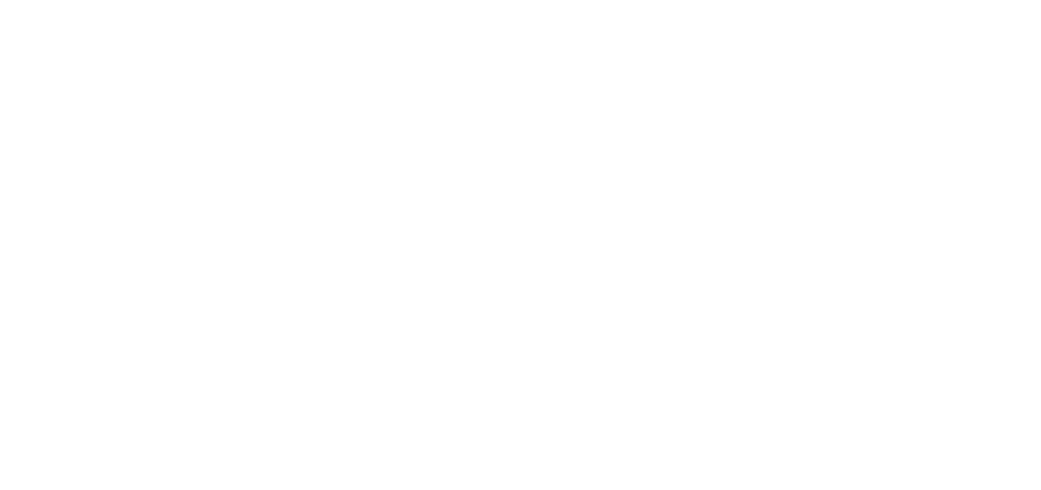
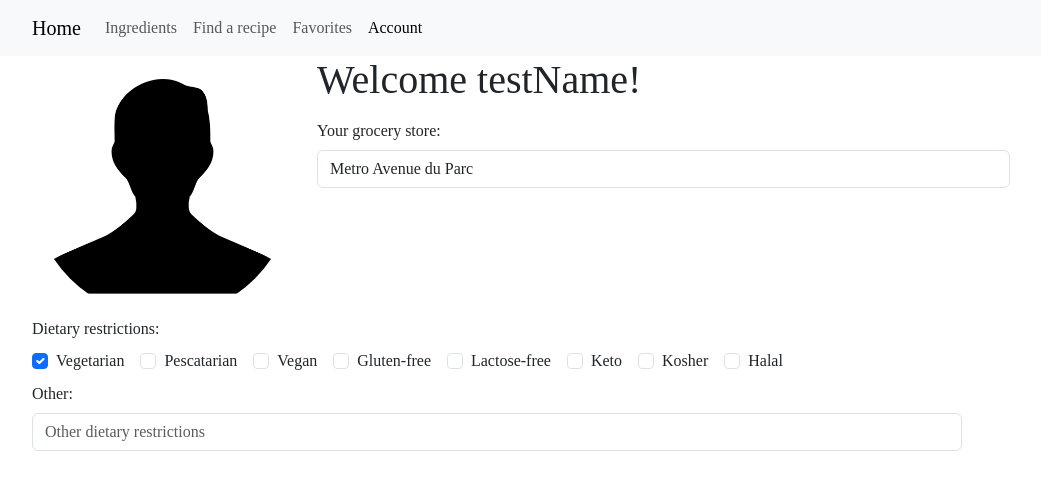
Before and after one commit to keyu1021/campus-budget-eats, a React (Create React App) app: page /account in a window 1280 px wide. Before the commit this address had no page. Shown: the top 490 px of the page, without its empty margins (50-1091 px from the left). Built offline with nearby package versions, Linux system fonts and the light colour scheme; a web font is replaced by a local one.

Commit message:
functional account page and persistent data

```diff
--- a/package.json
+++ b/package.json
@@ -3,6 +3,7 @@
   "version": "0.1.0",
   "private": true,
   "dependencies": {
+    "@reduxjs/toolkit": "^1.9.7",
     "@testing-library/jest-dom": "^5.17.0",
     "@testing-library/react": "^13.4.0",
     "@testing-library/user-event": "^13.5.0",
@@ -12,7 +13,10 @@
     "react-circular-progressbar": "^2.1.0",
     "react-dom": "^18.2.0",
     "react-icons": "^4.11.0",
+    "react-redux": "^8.1.3",
+    "react-router-bootstrap": "^0.26.2",
     "react-scripts": "5.0.1",
+    "redux": "^4.2.1",
     "uuid": "^9.0.1",
     "web-vitals": "^2.1.4"
   },
--- a/src/App.js
+++ b/src/App.js
@@ -1,19 +1,43 @@
-import React from 'react';
-import { BrowserRouter, Routes, Route } from "react-router-dom";
+import React, { useEffect } from 'react';
+import { BrowserRouter, Routes, Route } from 'react-router-dom';
 
 import Login from './components/Login';
 import Register from './components/Register';
 import Welcome from './components/Welcome';
 import Home from './components/Home';
+import Account from './components/Account';
 
 function App() {
+  useEffect(() => {
+    const isUserDataSet = localStorage.getItem('username') !== null;
+
+    if (!isUserDataSet) {
+      console.log('Setting initial data')
+      // Set initial data in local storage
+      localStorage.setItem('username', 'testName');
+      localStorage.setItem('password', 'testPassword');
+      localStorage.setItem('budget', 350);
+      localStorage.setItem('groceryStore', 'Metro Avenue du Parc');
+      localStorage.setItem('isVegetarian', true);
+      localStorage.setItem('isPescatarian', false);
+      localStorage.setItem('isVegan', false);
+      localStorage.setItem('isGlutenFree', false);
+      localStorage.setItem('isLactoseFree', false);
+      localStorage.setItem('isKeto', false);
+      localStorage.setItem('isKosher', false);
+      localStorage.setItem('isHalal', false);
+      localStorage.setItem('otherRestrictions', '');
+    }
+  }, []);
+
   return (
     <BrowserRouter>
       <Routes>
         <Route path='/' element={<Welcome />} />
         <Route path='/login' element={<Login />} />
         <Route path='/register' element={<Register />} />
-            <Route path='/home' element={<Home />}/>
+        <Route path='/home' element={<Home />} />
+        <Route path='/account' element={<Account />} />
       </Routes>
     </BrowserRouter>
   );
--- a/src/components/Account.js
+++ b/src/components/Account.js
@@ -0,0 +1,201 @@
+import React, { useEffect, useState } from 'react';
+
+import Col from 'react-bootstrap/Col';
+import Container from 'react-bootstrap/Container';
+import Image from 'react-bootstrap/Image';
+import Row from 'react-bootstrap/Row';
+import Form from 'react-bootstrap/Form';
+
+import Navigation from './assets/Navigation';
+import accountLogo from '../images/account-logo.png';
+
+function Account() {
+  const [username, setUsername] = useState('');
+  const [groceryStore, setGroceryStore] = useState('');
+  const [otherRestrictions, setOtherRestrictions] = useState('');
+  const [isVegetarian, setIsVegetarian] = useState(false);
+  const [isPescatarian, setIsPescatarian] = useState(false);
+  const [isVegan, setIsVegan] = useState(false);
+  const [isGlutenFree, setIsGlutenFree] = useState(false);
+  const [isLactoseFree, setIsLactoseFree] = useState(false);
+  const [isKeto, setIsKeto] = useState(false);
+  const [isKosher, setIsKosher] = useState(false);
+  const [isHalal, setIsHalal] = useState(false);
+
+  useEffect(() => {
+    // Load data from local storage
+    setUsername(localStorage.getItem('username'));
+    setGroceryStore(localStorage.getItem('groceryStore'));
+    setOtherRestrictions(localStorage.getItem('otherRestrictions'));
+    setIsVegetarian(localStorage.getItem('isVegetarian') === 'true');
+    setIsPescatarian(localStorage.getItem('isPescatarian') === 'true');
+    setIsVegan(localStorage.getItem('isVegan') === 'true');
+    setIsGlutenFree(localStorage.getItem('isGlutenFree') === 'true');
+    setIsLactoseFree(localStorage.getItem('isLactoseFree') === 'true');
+    setIsKeto(localStorage.getItem('isKeto') === 'true');
+    setIsKosher(localStorage.getItem('isKosher') === 'true');
+    setIsHalal(localStorage.getItem('isHalal') === 'true');
+    console.log('Loaded from localStorage:', otherRestrictions);
+  }, []);
+
+  const handleOtherRestrictionChange = (e) => {
+    setOtherRestrictions(e.target.value);
+    localStorage.setItem('otherRestrictions', e.target.value);
+  };
+
+  const handleGroceryStoreChange = (e) => {
+    setGroceryStore(e.target.value);
+    localStorage.setItem('groceryStore', e.target.value);
+  }
+
+  const handleIsVegetarianChange = (e) => {
+    setIsVegetarian(e.target.checked);
+    localStorage.setItem('isVegetarian', e.target.checked);
+  };
+
+  const handleIsPescatarianChange = (e) => {
+    setIsPescatarian(e.target.checked);
+    localStorage.setItem('isPescatarian', e.target.checked);
+  };
+
+  const handleIsVeganChange = (e) => {
+    setIsVegan(e.target.checked);
+    localStorage.setItem('isVegan', e.target.checked);
+  };
+
+  const handleIsGlutenFreeChange = (e) => {
+    setIsGlutenFree(e.target.checked);
+    localStorage.setItem('isGlutenFree', e.target.checked);
+  };
+
+  const handleIsLactoseFreeChange = (e) => {
+    setIsLactoseFree(e.target.checked);
+    localStorage.setItem('isLactoseFree', e.target.checked);
+  };
+
+  const handleIsKetoChange = (e) => {
+    setIsKeto(e.target.checked);
+    localStorage.setItem('isKeto', e.target.checked);
+  };
+
+  const handleIsKosherChange = (e) => {
+    setIsKosher(e.target.checked);
+    localStorage.setItem('isKosher', e.target.checked);
+  };
+
+  const handleIsHalalChange = (e) => {
+    setIsHalal(e.target.checked);
+    localStorage.setItem('isHalal', e.target.checked);
+  };
+
+  return (
+    <React.Fragment>
+      <Navigation />
+      <Container>
+        <Row>
+          <Col lg={3}>
+            <Image
+              src={accountLogo}
+              style={{ width: '100%', height: 'auto' }}
+              roundedCircle
+            />
+          </Col>
+          <Col lg={9}>
+            <h1>Welcome {username}!</h1>
+
+            <Form.Group className='mb-3' controlId='formGroceryStore'>
+              <Form.Label column sm='2'>
+                Your grocery store:
+              </Form.Label>
+              <Col sm='10'>
+                <Form.Control
+                  value={groceryStore}
+                  onChange={handleGroceryStoreChange}
+                  type='text'
+                  placeholder='Your grocery store'
+                />
+              </Col>
+            </Form.Group>
+          </Col>
+        </Row>
+
+        <Row>
+          <Col lg={12}>
+            <Form.Label>Dietary restrictions:</Form.Label>
+          </Col>
+        </Row>
+        <Row>
+          <Col lg={12}>
+            <Form>
+              <Form.Check
+                inline
+                label='Vegetarian'
+                checked={isVegetarian}
+                onChange={handleIsVegetarianChange}
+              />
+              <Form.Check
+                inline
+                label='Pescatarian'
+                checked={isPescatarian}
+                onChange={handleIsPescatarianChange}
+              />
+              <Form.Check
+                inline
+                label='Vegan'
+                checked={isVegan}
+                onChange={handleIsVeganChange}
+              />
+              <Form.Check
+                inline
+                label='Gluten-free'
+                checked={isGlutenFree}
+                onChange={handleIsGlutenFreeChange}
+              />
+              <Form.Check
+                inline
+                label='Lactose-free'
+                checked={isLactoseFree}
+                onChange={handleIsLactoseFreeChange}
+              />
+              <Form.Check
+                inline
+                label='Keto'
+                checked={isKeto}
+                onChange={handleIsKetoChange}
+              />
+              <Form.Check
+                inline
+                label='Kosher'
+                checked={isKosher}
+                onChange={handleIsKosherChange}
+              />
+              <Form.Check
+                inline
+                label='Halal'
+                checked={isHalal}
+                onChange={handleIsGlutenFreeChange}
+              />
+            </Form>
+          </Col>
+        </Row>
+        <Row>
+          <Form.Group className='mb-3' controlId='formOther'>
+            <Form.Label column sm='2'>
+              Other:
+            </Form.Label>
+            <Col sm='10'>
+              <Form.Control
+                type='text'
+                value={otherRestrictions}
+                onChange={handleOtherRestrictionChange}
+                placeholder='Other dietary restrictions'
+              />
+            </Col>
+          </Form.Group>
+        </Row>
+      </Container>
+    </React.Fragment>
+  );
+}
+
+export default Account;
--- a/src/components/Login.js
+++ b/src/components/Login.js
@@ -1,14 +1,41 @@
-import React from 'react';
-import styles from'./../styles/Auth.module.css';
+import React, {useState} from 'react';
+
+import { LinkContainer } from 'react-router-bootstrap';
+
+import styles from './../styles/Auth.module.css';
 
 function Login() {
+  const [inputUsername, setInputUsername] = useState('');
+  const [inputPassword, setInputPassword] = useState('');
+
+  const handleLogin = (e) => {
+    localStorage.setItem('username', inputUsername);
+    localStorage.setItem('password', inputPassword);
+    setInputUsername('');
+    setInputPassword('');
+  };
+
   return (
     <div className={styles['auth-container']}>
       <h2>Login</h2>
       <form>
-                <input type="text" placeholder="Username" />
-                <input type="password" placeholder="Password" />
-                <button type="submit">Login</button>
+        <input
+          type='text'
+          placeholder='Username'
+          value={inputUsername}
+          onChange={(e) => setInputUsername(e.target.value)}
+        />
+        <input
+          type='password'
+          placeholder='Password'
+          value={inputPassword}
+          onChange={(e) => setInputPassword(e.target.value)}
+        />
+        <LinkContainer to='/home'>
+          <button type='submit' onClick={handleLogin}>
+            Login
+          </button>
+        </LinkContainer>
       </form>
     </div>
   );
--- a/src/components/Welcome.js
+++ b/src/components/Welcome.js
@@ -10,7 +10,6 @@
             <h3>Welcome !</h3>
             <Link to='/register'><Button colorStyle='button-red' text='Sign Up'/></Link>
             <Link to='/login'><Button colorStyle='button-green' text='Log In'/></Link>
-
             <Outlet />
         </div>
     )
--- a/src/components/assets/Navigation.js
+++ b/src/components/assets/Navigation.js
@@ -1,20 +1,30 @@
 import Container from 'react-bootstrap/Container';
+import { LinkContainer } from 'react-router-bootstrap';
+
 import Nav from 'react-bootstrap/Nav';
 import Navbar from 'react-bootstrap/Navbar';
 
 function Navigation() {
   return (
-    <Navbar bg="light" data-bs-theme="light">
-    <Container>
-      <Navbar.Brand href="#home">Home</Navbar.Brand>
-      <Nav className="me-auto">
-        <Nav.Link href="#">Ingredients</Nav.Link>
-        <Nav.Link href="#">Find a recipe</Nav.Link>
-        <Nav.Link href="#">Favorites</Nav.Link>
-        <Nav.Link href="#">Account</Nav.Link>
-      </Nav>
-    </Container>
-  </Navbar>
+    <Navbar bg='light' data-bs-theme='light'>
+      <Container>
+
+        <LinkContainer to='/home'>
+          <Navbar.Brand href='#home'>Home</Navbar.Brand>
+        </LinkContainer>
+
+        <Nav className='me-auto'>
+          <Nav.Link>Ingredients</Nav.Link>
+          <Nav.Link>Find a recipe</Nav.Link>
+          <Nav.Link>Favorites</Nav.Link>
+
+          <LinkContainer to='/account'>
+            <Nav.Link>Account</Nav.Link>
+          </LinkContainer>
+
+        </Nav>
+      </Container>
+    </Navbar>
   );
 }
 
```
Also changed, not shown: src/components/Home.js (+24 -17 lines), src/components/Register.js (+34 -5 lines), src/components/assets/Expenses.js (+13 -10 lines), src/images/account-logo.png (added), 1 other file (tests, documents, lock files or other folders). Lines whose indentation alone changed are shown as unchanged.
